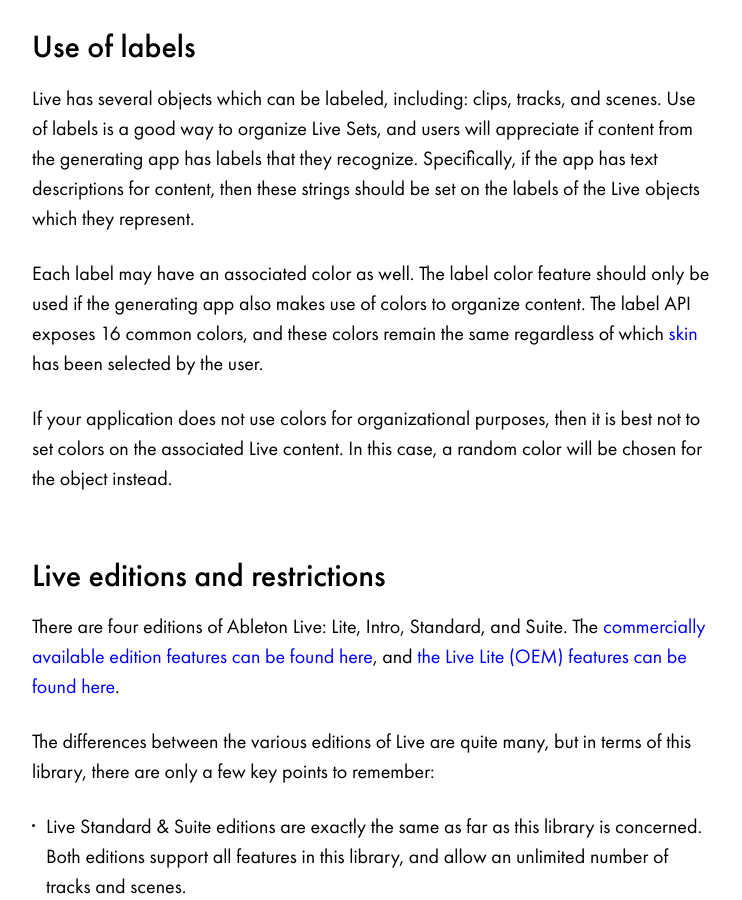
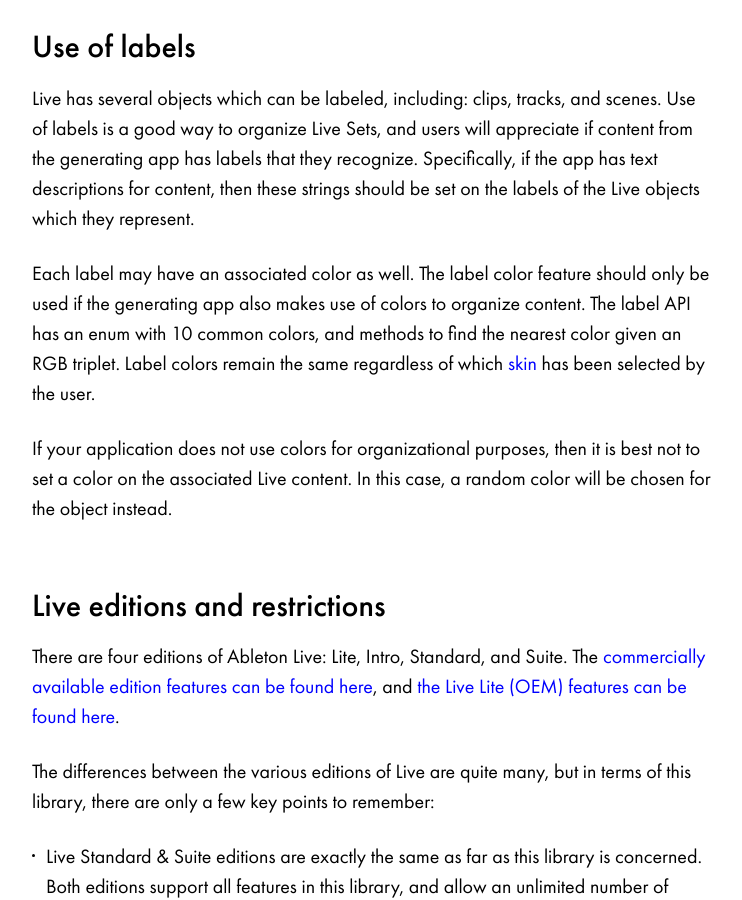
Before and after one commit to Ableton/ableton.github.io, a Jekyll site: the page built from export/index.md, in a window 1280 px wide and 900 px high, scrolled down 4773 px. Shown: the whole window, without its empty margins (268-1010 px from the left). Built offline with Jekyll 4.4.1, drawn with Linux system fonts in a browser that asks for light colours.

Commit message:
Update label color documentation for new API

```diff
--- a/export/index.md
+++ b/export/index.md
@@ -165,11 +165,12 @@ objects which they represent.
 
 Each label may have an associated color as well. The label color feature should only be
 used if the generating app also makes use of colors to organize content. The label API
-exposes 16 common colors, and these colors remain the same regardless of which [skin]
-[live-manual-skins] has been selected by the user.
+has an enum with 10 common colors, and methods to find the nearest color given an RGB
+triplet. Label colors remain the same regardless of which [skin][live-manual-skins] has
+been selected by the user.
 
 If your application does not use colors for organizational purposes, then it is best not
-to set colors on the associated Live content. In this case, a random color will be chosen
+to set a color on the associated Live content. In this case, a random color will be chosen
 for the object instead.
 
 
```
